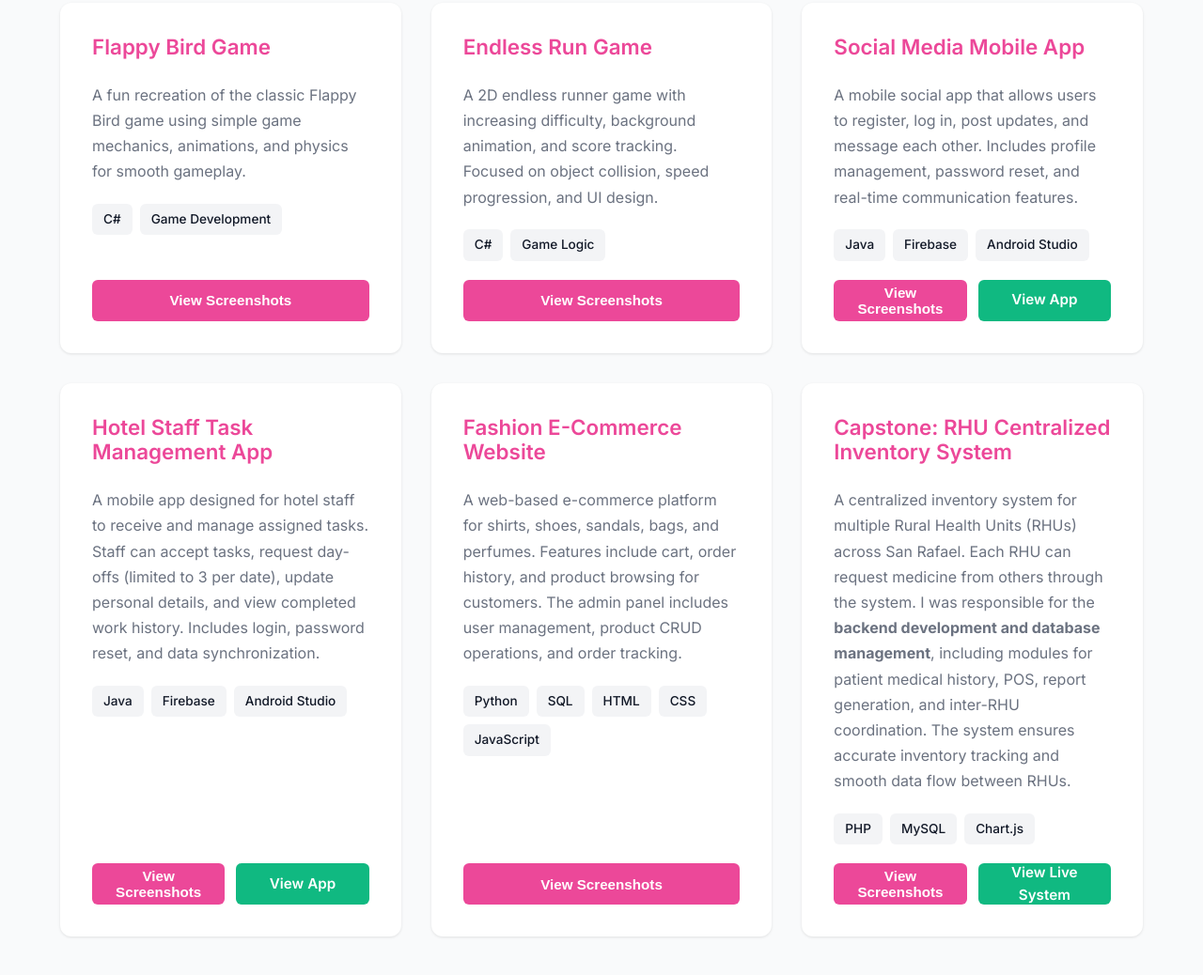
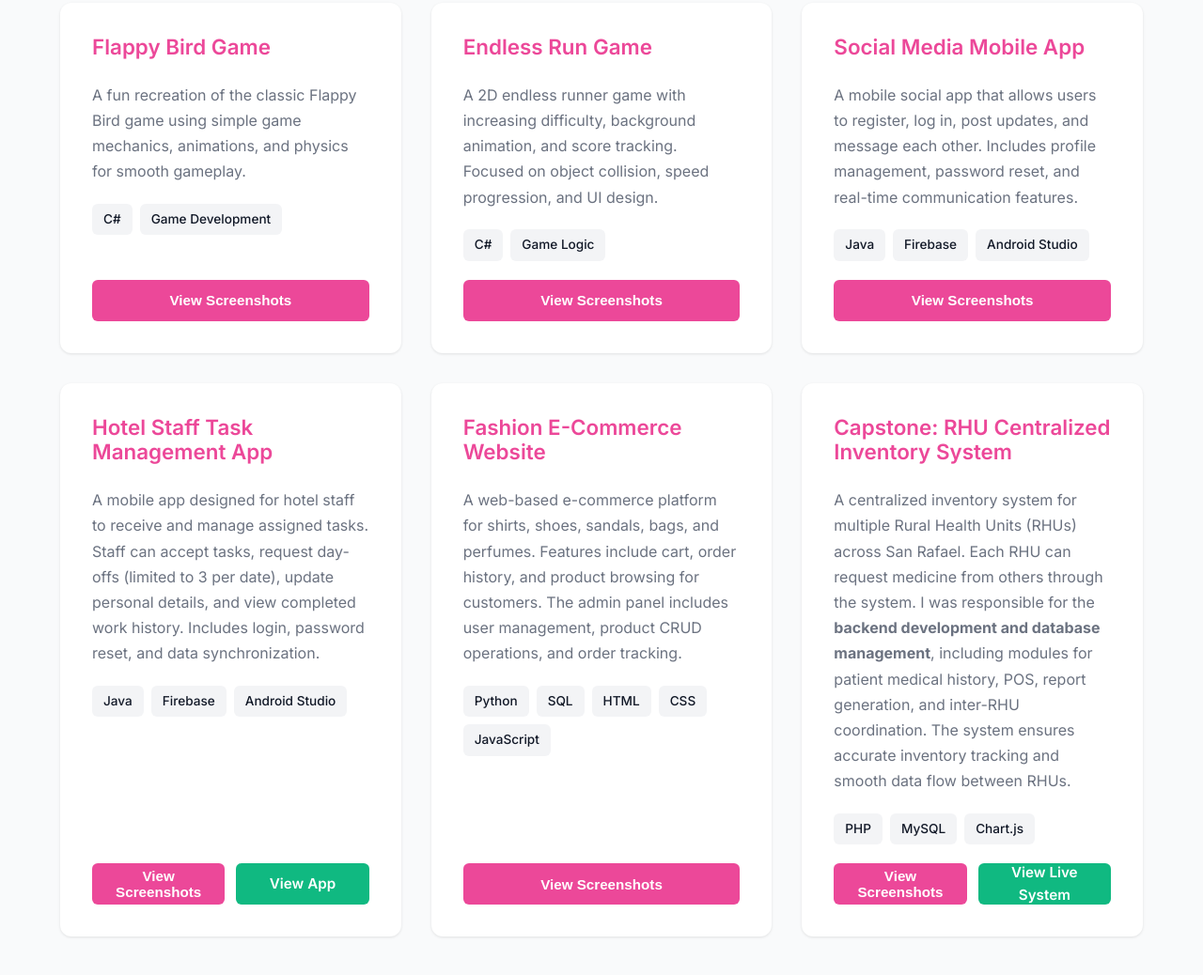
Before and after one commit to angelaax/portfolio, a plain HTML site: page index.html in a window 1280 px wide. Shown: the part 2165-3203 px from the top of the page at 94% size. Drawn offline with Linux system fonts and the light colour scheme.

Commit message:
Update index.html

```diff
--- a/index.html
+++ b/index.html
@@ -170,7 +170,7 @@
                 </div>
                 <div class="project-actions">
                     <button class="btn-view-project">View Screenshots</button>
-                    <a href="https://drive.google.com/file/d/1PXFUgojRYD4-6x4s1BfCOLzUhHABKnCM/view?usp=sharing" class="btn-demo-link" target="_blank">View App</a>
+                    <!-- <a href="https://drive.google.com/file/d/1PXFUgojRYD4-6x4s1BfCOLzUhHABKnCM/view?usp=sharing" class="btn-demo-link" target="_blank">View App</a> -->
                 </div>
             </div>
 
```
